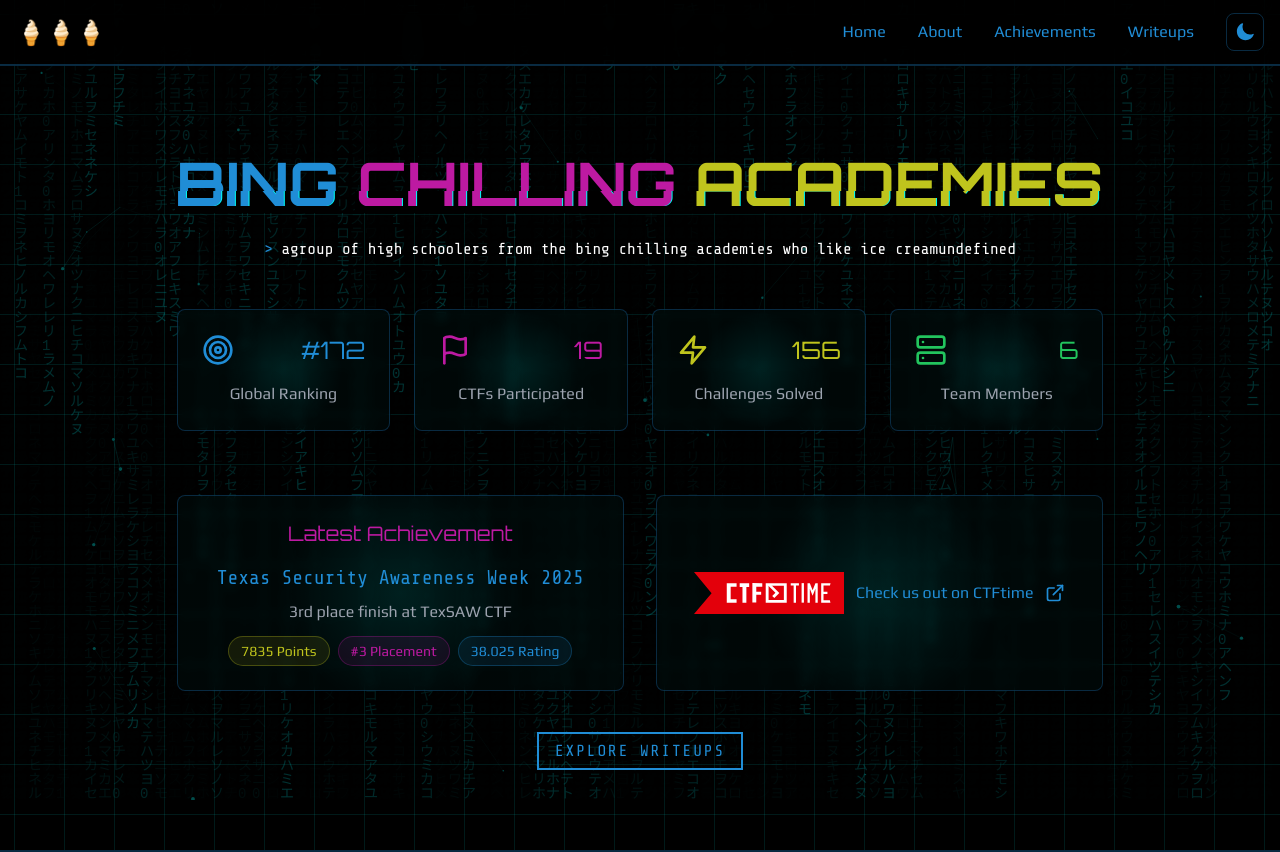
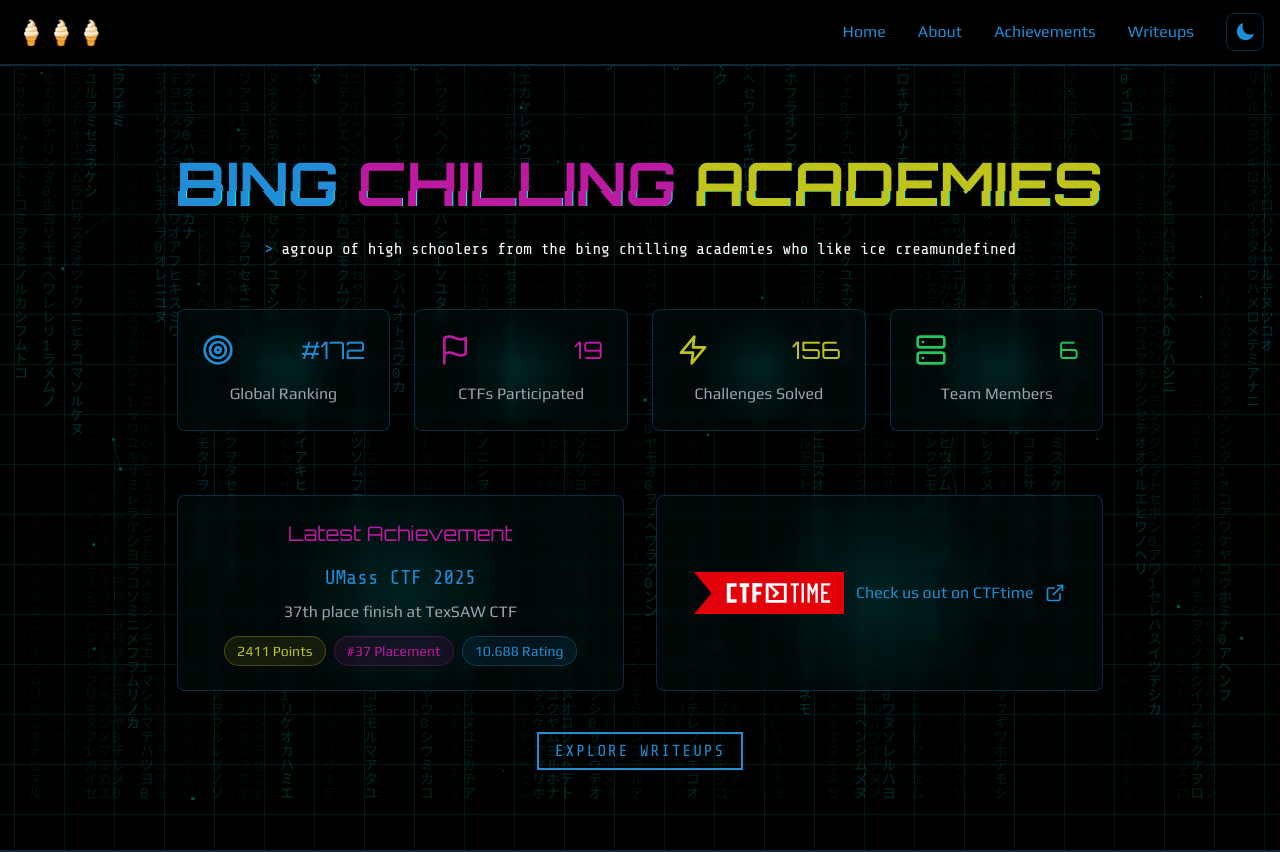
Before and after one commit to colding10/bing-chilling-academies-website-new, a Next.js app: page / in a window 1280 px wide. Shown: the top 852 px of the page. Built offline with nearby package versions, Linux system fonts and the light colour scheme.

Commit message:
update with umass

```diff
--- a/src/app/page.tsx
+++ b/src/app/page.tsx
@@ -137,29 +137,29 @@ export default function Home() {
                 </h2>
                 <div className="flex-grow">
                   <h3 className="font-share-tech text-custom-blue text-xl">
-                    Texas Security Awareness Week 2025
+                    UMass CTF 2025
                   </h3>
                   <p className="text-gray-400 my-2 font-play">
-                    3rd place finish at TexSAW CTF
+                    37th place finish at TexSAW CTF
                   </p>
                   <div className="flex flex-wrap justify-center gap-2 mt-3">
                     <span
                       className="px-3 py-1 bg-custom-yellow/10 border border-custom-yellow/30
                       rounded-full text-sm text-custom-yellow"
                     >
-                      7835 Points
+                      2411 Points
                     </span>
                     <span
                       className="px-3 py-1 bg-custom-pink/10 border border-custom-pink/30
                       rounded-full text-sm text-custom-pink"
                     >
-                      #3 Placement
+                      #37 Placement
                     </span>
                     <span
                       className="px-3 py-1 bg-custom-blue/10 border border-custom-blue/30
                       rounded-full text-sm text-custom-blue"
                     >
-                      38.025 Rating
+                      10.688 Rating
                     </span>
                   </div>
                 </div>
```
